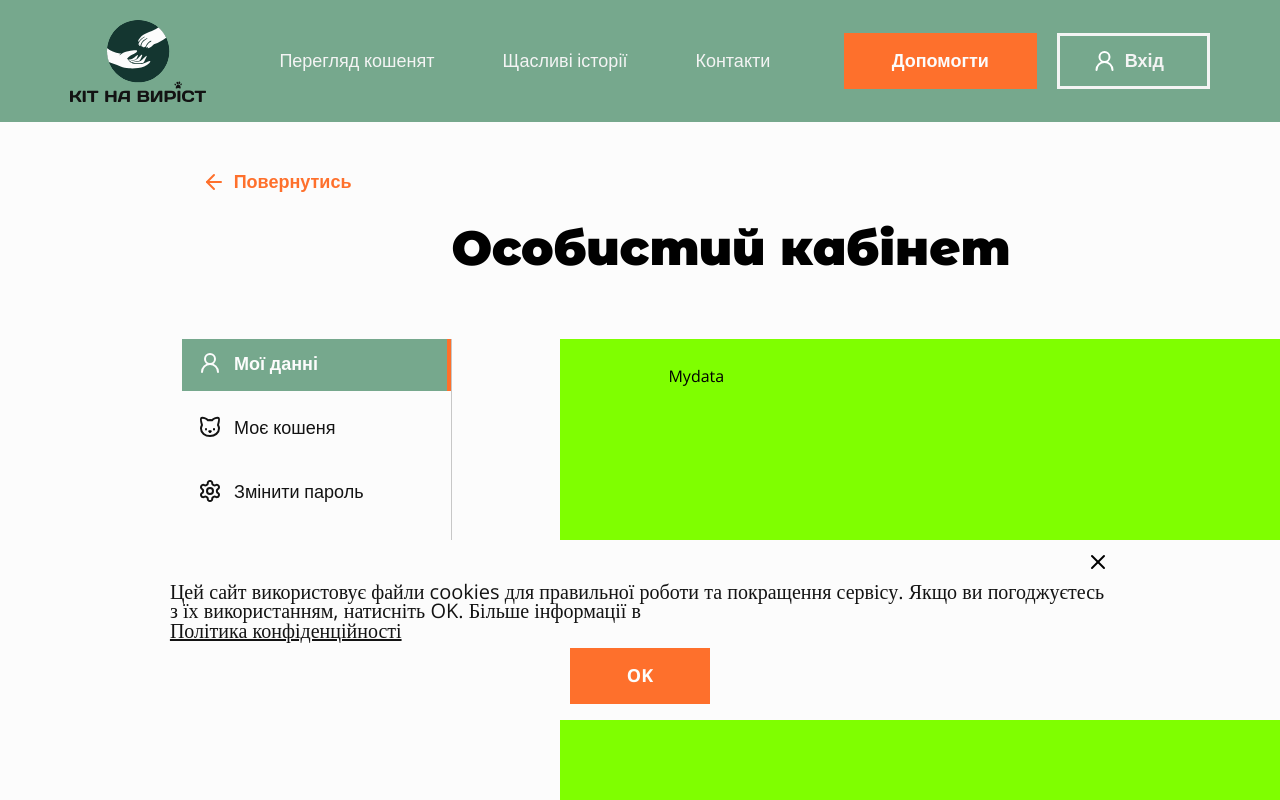
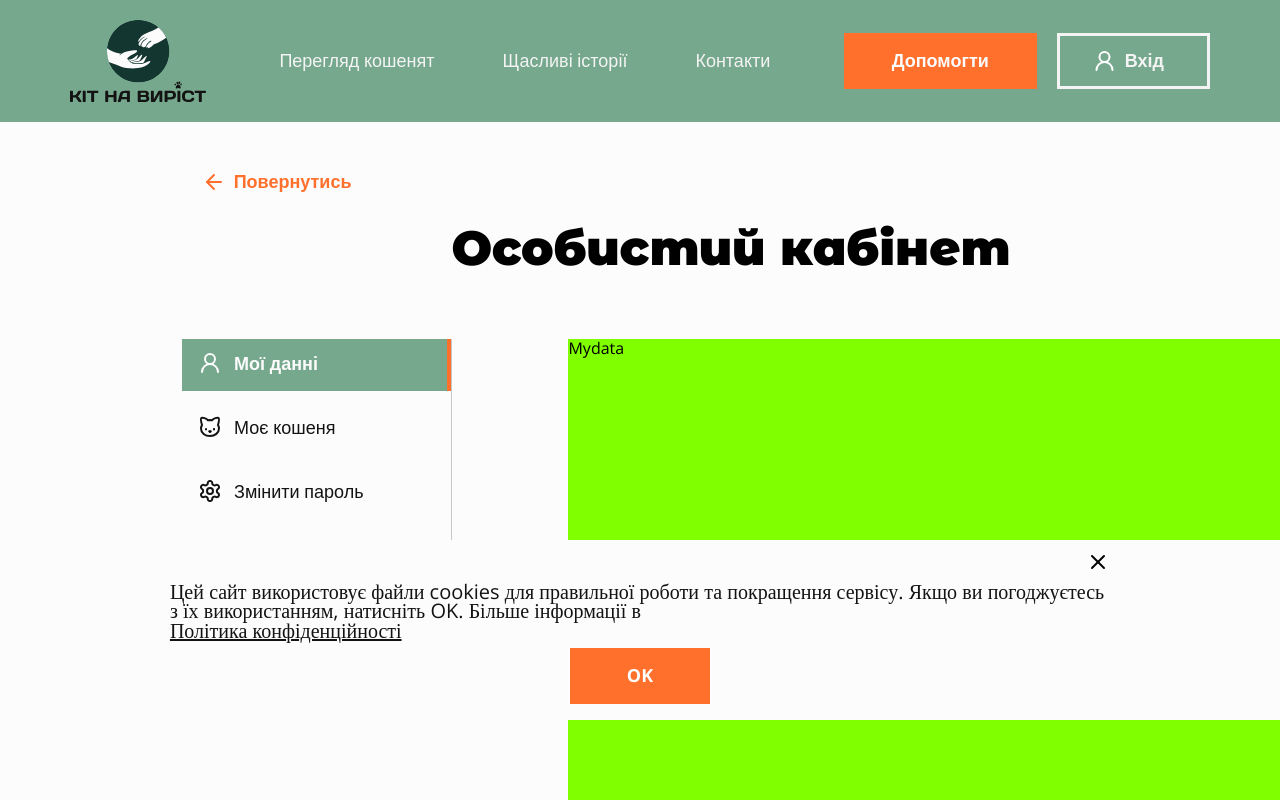
Before and after one commit to baza-trainee/cat_for_future, a React (Vite) app: page /account in a window 1280 px wide. Shown: the top 800 px of the page. Built offline with nearby package versions, Linux system fonts and the light colour scheme.

Commit message:
feat/delete paddings from accountContent class and change paddings in accountPanel class in AccountLayout.module.scss file

```diff
--- a/src/components/Account/AccountLayout/AccountLayout.module.scss
+++ b/src/components/Account/AccountLayout/AccountLayout.module.scss
@@ -58,7 +58,7 @@
 	width: 100%;
 	flex-direction: column;
 	padding: 0 1rem;
-	gap: 1.75rem;
+	gap: 2.75rem;
 
 	@include small_tablet {
 		flex-direction: row;
@@ -69,17 +69,12 @@
 	}
 
 	@include full_desktop {
-		gap: 6.75rem;
+		gap: 7.25rem;
 	}
 }
 
 .accountContent {
-	padding-top: 1.75rem;
 	width: 100%;
 	height: 100vh;
 	background-color: chartreuse;
-
-	@include full_desktop {
-		padding-left: 6.75rem;
-	}
 }
```
